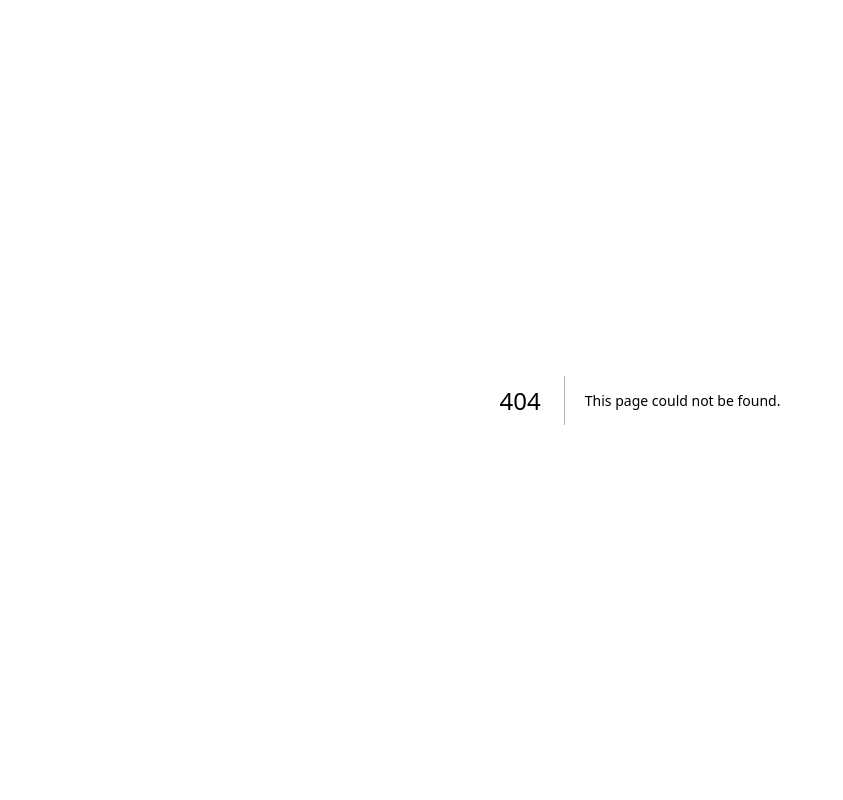
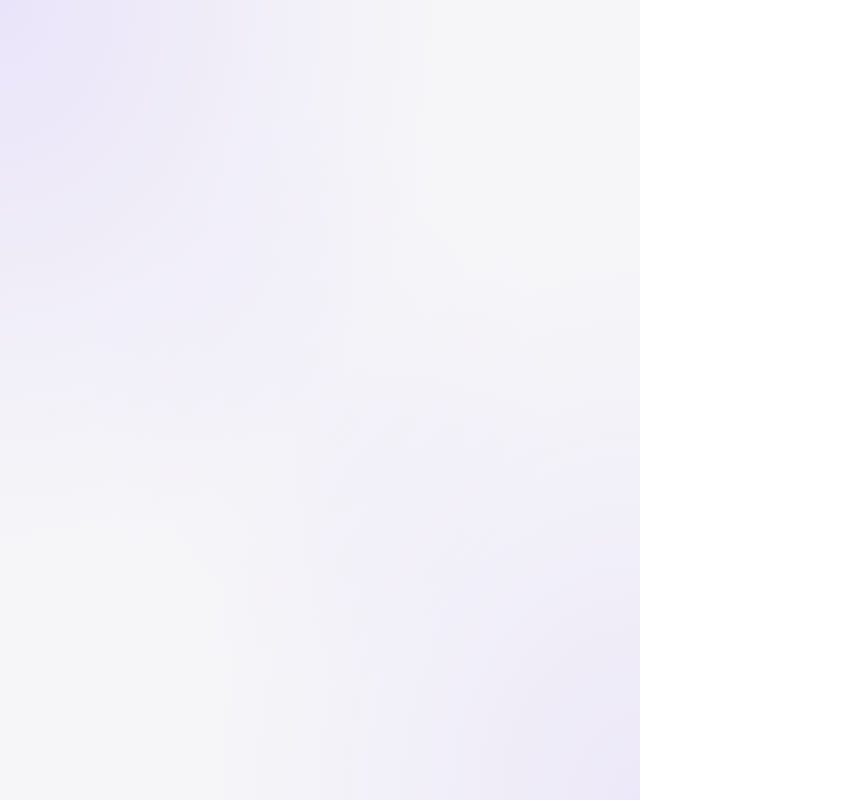
Before and after one commit to COBIP/COBIP_FE, a Next.js app: page /login in a window 1280 px wide. Before the commit this address had no page. Shown: the whole page, without its empty margins (0-843 px from the left). Built offline with nearby package versions, Linux system fonts and the light colour scheme.

Commit message:
✨ Feat: 로그인 페이지 생성
app/auth/login/page.tsx생성

```diff
--- /dev/null
+++ b/src/app/(auth)/login/page.tsx
@@ -0,0 +1,29 @@
+// import React from 'react';
+
+const LoginPage = () => {
+    const meshBackgroundStyle = {
+        backgroundColor: "#f6f6f8",
+        backgroundImage: `
+        radial-gradient(at 0% 0%, rgba(215, 201, 251, 0.4) 0px, transparent 50%),
+        radial-gradient(at 100% 100%, rgba(215, 201, 251, 0.3) 0px, transparent 50%),
+        radial-gradient(at 50% 50%, rgba(215, 201, 251, 0.1) 0px, transparent 50%)
+        `,
+    };
+
+    return(
+        <div className="flex w-full min-h-screen bg-white">
+            <div
+                className="hidden lg:flex lg:w-1/2 items-center justify-center relative overflow-hidden"
+                style={meshBackgroundStyle}
+            >
+                {/* <LeftPage /> */}
+            </div>
+
+            <div className="w-full lg:w-1/2 flex items-center justify-center p-8">
+                {/* <LoginForm /> */}
+            </div>
+        </div>
+    );
+}
+
+export default LoginPage;
```
